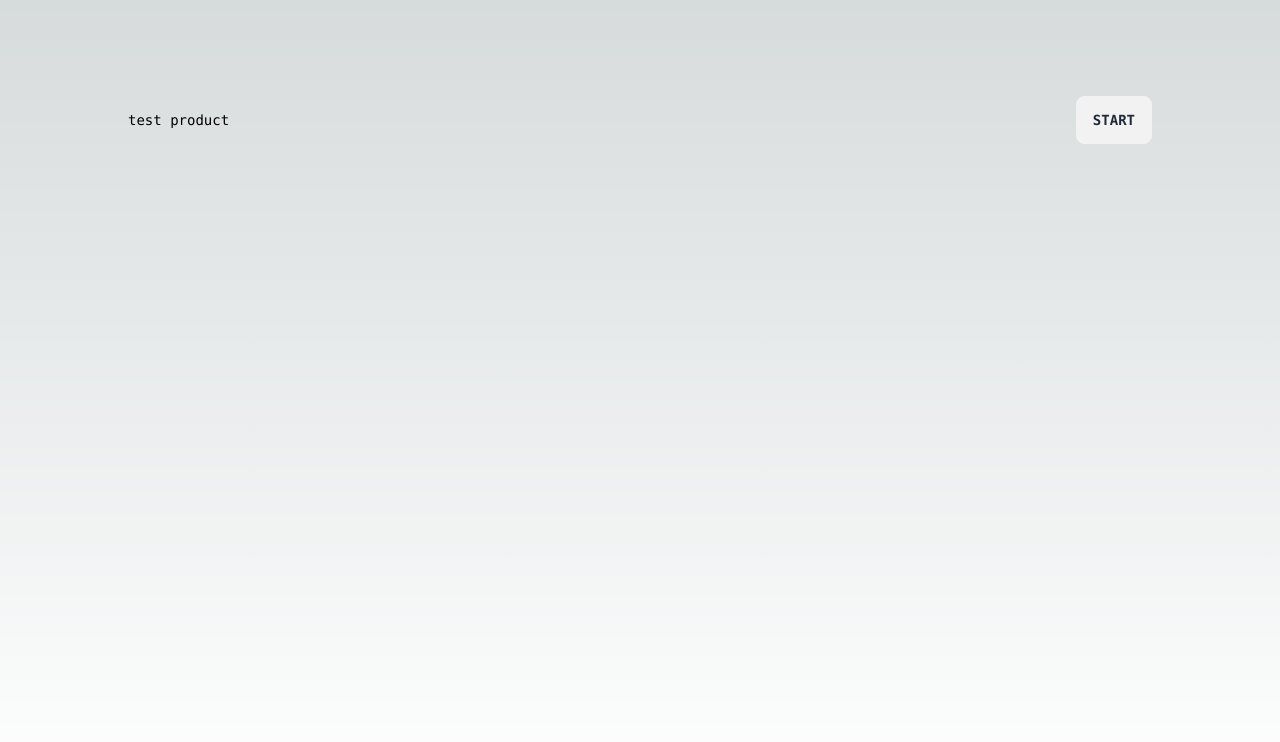
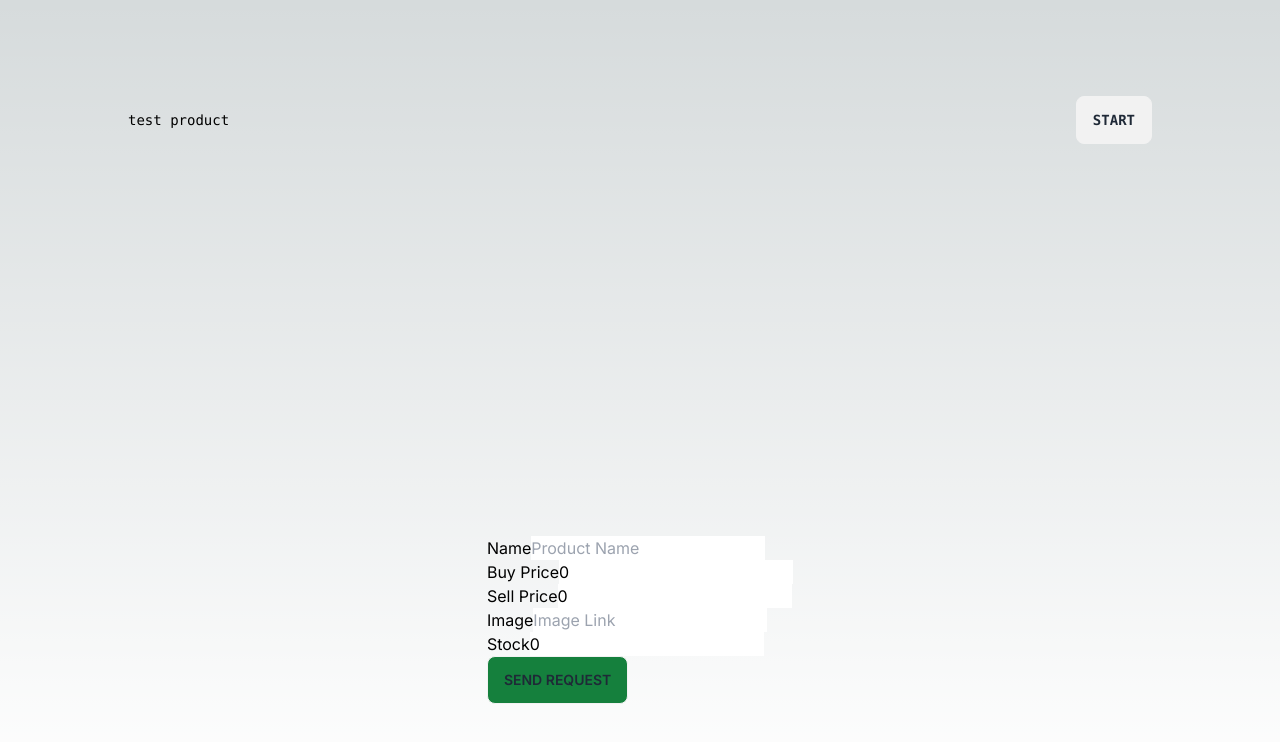
Before and after one commit to rizqirakun/nutech, a Next.js app: page /product in a window 1280 px wide. Shown: the top 742 px of the page. Built offline with nearby package versions, Linux system fonts and the light colour scheme.

Commit message:
[init] mongodb con with mongoose

```diff
--- a/package.json
+++ b/package.json
@@ -15,7 +15,9 @@
     "@types/react-dom": "18.2.6",
     "autoprefixer": "10.4.14",
     "eslint-config-next": "13.4.9",
+    "mongoose": "^7.3.4",
     "next": "13.4.9",
+    "next-auth": "^4.22.1",
     "postcss": "8.4.25",
     "react": "18.2.0",
     "react-dom": "18.2.0",
--- /dev/null
+++ b/src/app/api/products/route.ts
@@ -0,0 +1,44 @@
+import connectDB from '@/lib/mongodb';
+import Product from '@/models/product';
+import mongoose from 'mongoose';
+import { NextRequest, NextResponse } from 'next/server';
+
+// Notice the funciton definiton:
+export async function GET(req: NextRequest) {
+  return NextResponse.json(
+    { error: 'Method not allowed' },
+    {
+      status: 400,
+    },
+  );
+}
+
+export async function POST(req: NextRequest) {
+  const { name, buy_price, sell_price, image, stock } = await req.json();
+
+  console.log(name, buy_price, sell_price, image, stock);
+
+  try {
+    await connectDB();
+    await Product.create({ name, buy_price, sell_price, image, stock });
+    return NextResponse.json({
+      msg: ['Message sent successfully'],
+      success: true,
+    });
+  } catch (error) {
+    if (error instanceof mongoose.Error.ValidationError) {
+      let errorList = [];
+      for (let e in error.errors) {
+        errorList.push(error.errors[e].message);
+      }
+
+      return NextResponse.json({ msg: errorList, success: false });
+    } else {
+      console.log(error);
+      return NextResponse.json({
+        msg: ['Unable to send message.'],
+        success: false,
+      });
+    }
+  }
+}
--- a/src/app/product/page.tsx
+++ b/src/app/product/page.tsx
@@ -1,12 +1,18 @@
 // import Image from 'next/image'
 
-export default function Home() {
+import ProductForm from '@/components/ProductForm';
+
+export default function ProductList() {
   return (
     <main className="flex min-h-screen flex-col items-center justify-between p-24">
       <div className="z-10 w-full max-w-5xl items-center justify-between font-mono text-sm lg:flex">
         test product
         <button className="btn">Start</button>
       </div>
+
+      <div>
+        <ProductForm />
+      </div>
     </main>
   );
 }
--- /dev/null
+++ b/src/components/ProductForm.tsx
@@ -0,0 +1,122 @@
+'use client';
+import { IProduct } from '@/interfaces/IProduct';
+import { useState } from 'react';
+
+export default function ProductForm() {
+  const [name, setName] = useState('');
+  const [buyPrice, setBuyPrice] = useState(0);
+  const [sellPrice, setSellPrice] = useState(0);
+  const [image, setImage] = useState('');
+  const [stock, setStock] = useState(0);
+  const [message, setMessage] = useState([]);
+  const [success, setSuccess] = useState(false);
+
+  const handleSubmit = async (e: any) => {
+    e.preventDefault();
+
+    const productData: IProduct = {
+      name,
+      buy_price: buyPrice,
+      sell_price: sellPrice,
+      image,
+      stock,
+    };
+    console.log(productData);
+
+    const res = await fetch('api/products', {
+      method: 'POST',
+      headers: {
+        'Content-type': 'application/json',
+      },
+      body: JSON.stringify(productData),
+    });
+
+    const { msg, success } = await res.json();
+    console.log(msg, success);
+    setMessage(msg);
+    setSuccess(success);
+
+    if (success) {
+      setName('');
+      setBuyPrice(0);
+      setSellPrice(0);
+      setImage('');
+      setStock(0);
+    }
+  };
+
+  return (
+    <>
+      <form onSubmit={handleSubmit}>
+        <div>
+          <label htmlFor="name">Name</label>
+          <input
+            type="text"
+            id="name"
+            placeholder="Product Name"
+            onChange={(e) => setName(e.target.value)}
+            value={name}
+          />
+        </div>
+        <div>
+          <label htmlFor="buy-price">Buy Price</label>
+          <input
+            type="number"
+            id="buy-price"
+            placeholder="Rp 0"
+            onChange={(e) => setBuyPrice(+e.target.value)}
+            value={buyPrice}
+          />
+        </div>
+        <div>
+          <label htmlFor="sell-price">Sell Price</label>
+          <input
+            type="number"
+            id="sell-price"
+            placeholder="Rp 0"
+            onChange={(e) => setSellPrice(+e.target.value)}
+            value={sellPrice}
+          />
+        </div>
+        <div>
+          <label htmlFor="image">Image</label>
+          <input
+            type="text"
+            id="image"
+            placeholder="Image Link"
+            onChange={(e) => setImage(e.target.value)}
+            value={image}
+          />
+        </div>
+        <div>
+          <label htmlFor="stock">Stock</label>
+          <input
+            type="number"
+            id="stock"
+            placeholder="Qty 0"
+            onChange={(e) => setStock(+e.target.value)}
+            value={stock}
+          />
+        </div>
+
+        <button className="btn bg-green-700" type="submit">
+          Send Request
+        </button>
+      </form>
+
+      <div className="bg-slate-100">
+        {message &&
+          message.map((e: any, i) => {
+            return (
+              <div
+                key={i}
+                className={`${success ? 'text-green-600' : 'text-red-600'}`}
+              >
+                {e}
+              </div>
+            );
+          })}
+      </div>
+    </>
+  );
+}
--- /dev/null
+++ b/src/interfaces/IProduct.ts
@@ -0,0 +1,7 @@
+export interface IProduct {
+  name: string;
+  buy_price: number;
+  sell_price: number;
+  image?: string;
+  stock?: number;
+}
--- /dev/null
+++ b/src/lib/mongodb.ts
@@ -0,0 +1,23 @@
+import { connect, connection } from 'mongoose';
+
+const connectDB = async () => {
+  const uri: string = process.env.MONGODB_URL ? process.env.MONGODB_URL : '';
+
+  const options: any = {
+    useNewURLParser: true,
+    useUnifiedTopology: true,
+  };
+
+  try {
+    if (connection.readyState === 0) {
+      await connect(uri, options);
+      console.log('mongoose con: established');
+    } else {
+      console.log('mongoose state: ', connection.readyState);
+    }
+  } catch (error) {
+    console.log('mongoose error: ', error);
+  }
+};
+
+export default connectDB;
--- /dev/null
+++ b/src/models/product.ts
@@ -0,0 +1,31 @@
+import { IProduct } from '@/interfaces/IProduct';
+import { Schema, model, models } from 'mongoose';
+
+const productSchema = new Schema<IProduct>({
+  name: {
+    type: String,
+    required: [true, 'Name is required.'],
+    trim: true,
+    minLength: [2, 'Name must be larger than 2 characters'],
+    maxLength: [100, 'Name must be lesser than 100 characters'],
+  },
+  buy_price: {
+    type: Number,
+    required: [true, 'Buy price is required'],
+  },
+  sell_price: {
+    type: Number,
+    required: [true, 'Sell price is required'],
+  },
+  image: {
+    type: String,
+  },
+  stock: {
+    type: Number,
+  },
+});
+
+// use existing schema before create one
+const Product =
+  models.Product<IProduct> || model<IProduct>('Product', productSchema);
+export default Product;
```
Also changed, not shown: 2 other files (tests, documents, lock files or other folders).
